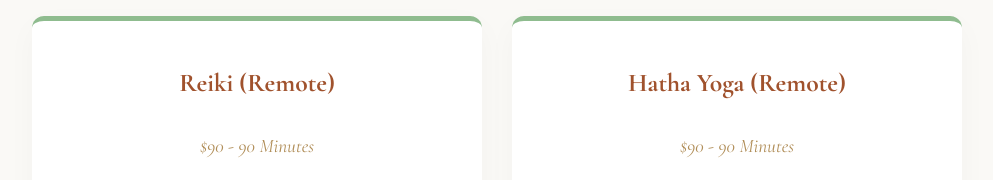
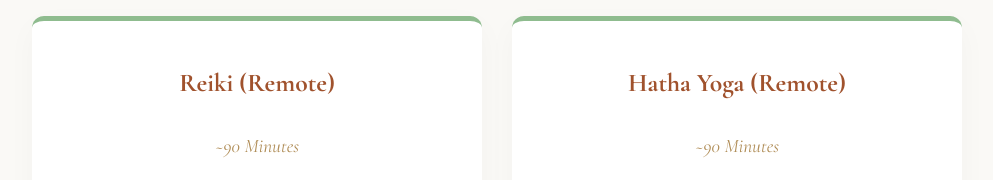
Before and after one commit to turnerthomas/turnerthomas.github.io, a plain HTML site: page index.html in a window 1280 px wide. Shown: the part 1000-1180 px from the top of the page, without its empty margins (143-1136 px from the left). Drawn offline with nearby package versions, Linux system fonts and the light colour scheme.

Commit message:
Update index.html

```diff
--- a/index.html
+++ b/index.html
@@ -78,7 +78,7 @@
                 <div class="card">
                     <div>
                         <h3>Reiki (Remote)</h3>
-                        <h4>$90 - 90 Minutes</h4>
+                        <h4>~90 Minutes</h4>
                         <p>This session is a journey through heart-centered opening, gentle breathwork, and Reiki sent to you. This session promotes alignment, restoration, and release.</p>
 					</div>
                     <div class="perfect-for">
@@ -90,7 +90,7 @@
                 <div class="card">
                     <div>
                         <h3>Hatha Yoga (Remote)</h3>
-                        <h4>$90 - 90 Minutes</h4>
+                        <h4>~90 Minutes</h4>
                         <p>A guided Classical Hatha Yoga class to restore the physical, mental, and emotional body to a state of peace and balance.</p>
 					</div>
                     <div class="perfect-for">
```
